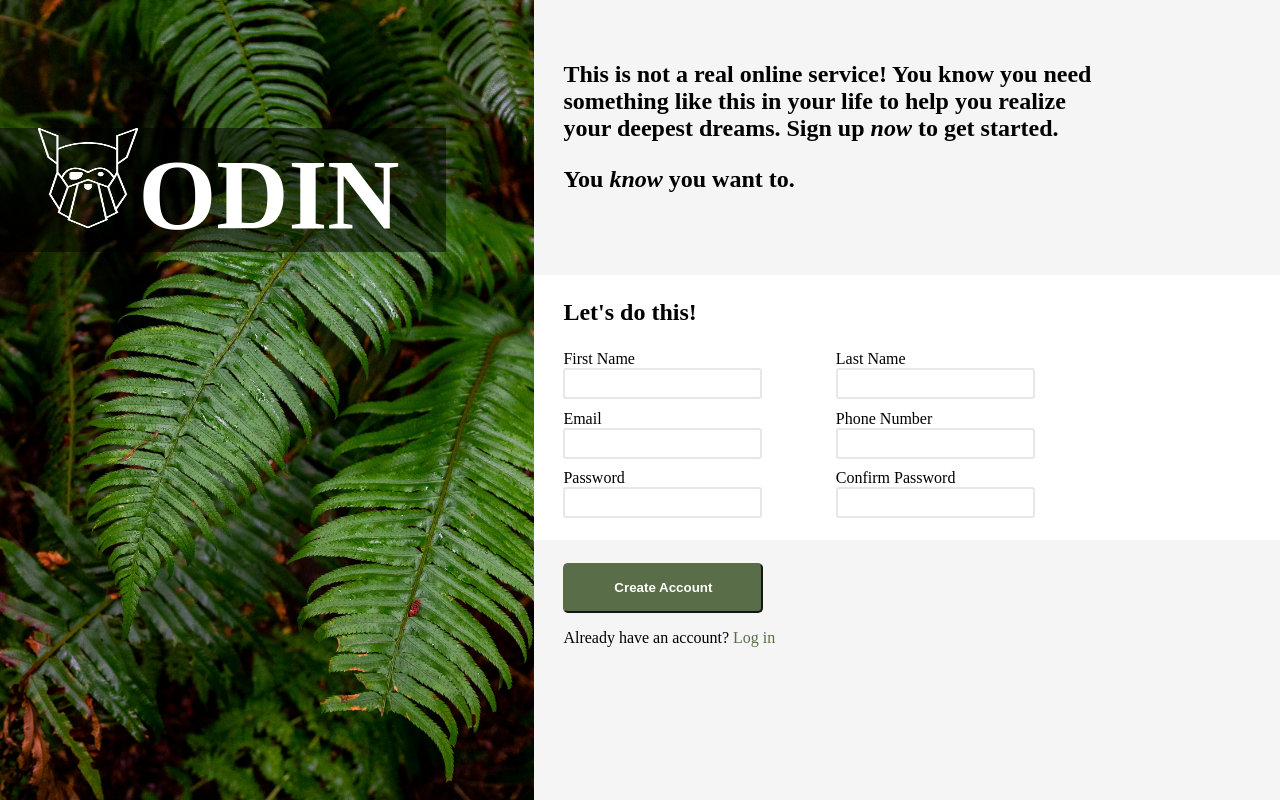
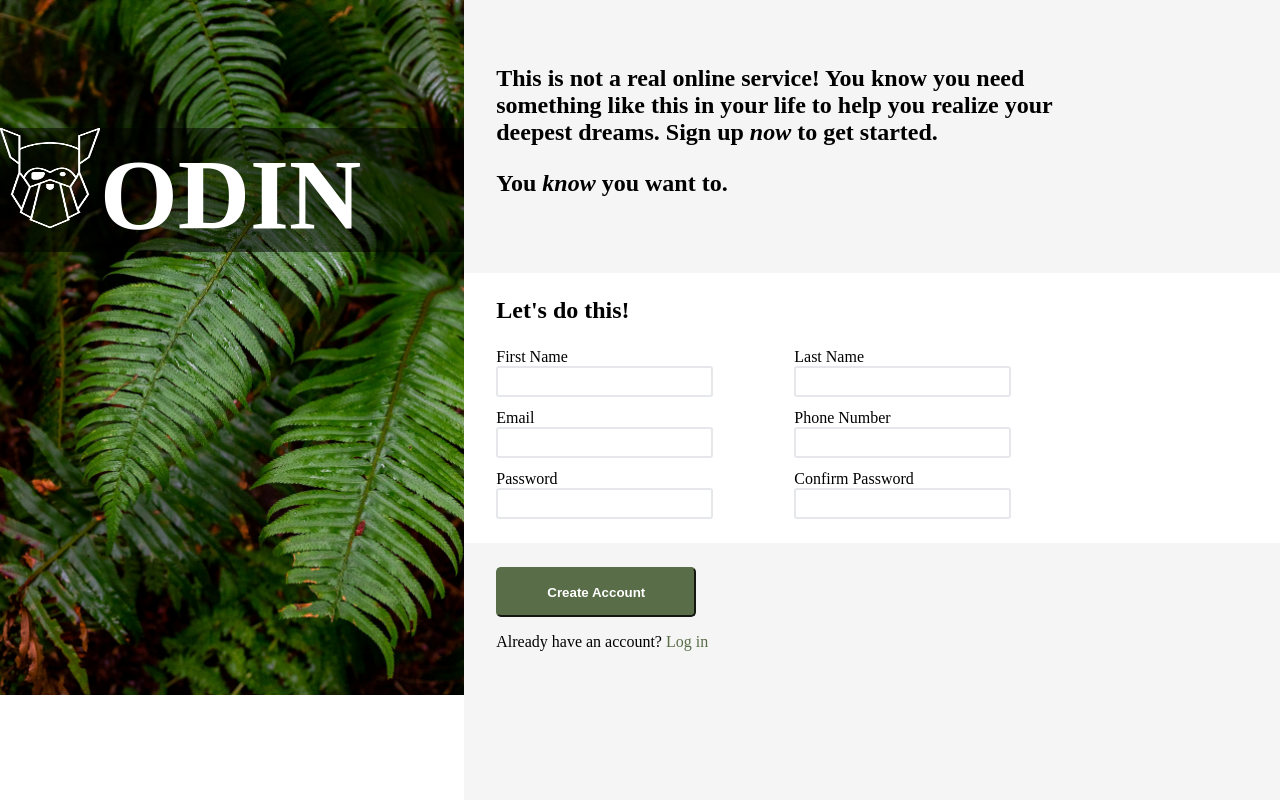
Before and after one commit to alisonsousa05/sign-up-form, a plain HTML site: page index.html in a window 1280 px wide. Drawn offline with Linux system fonts and the light colour scheme.

Commit message:
fix for github

```diff
--- a/index.html
+++ b/index.html
@@ -9,7 +9,7 @@
 <body>
     <div class="father">
         <div class="left-side">
-            <img src="green-photo.jpg" alt="green photo caraio kkkkkk">
+            <img src="green-photo.jpg" alt="green photo caraio kkkkkk" width="463.63" height="695.2">
             <div class="odin-logo"><img class="odin-photo" src="odin-lined.png" alt="odin" height="100" width="100"><div class="text-odin">ODIN</div></div>
         </div>
         <div class="right-side">
--- a/styles.css
+++ b/styles.css
@@ -11,6 +11,7 @@ body{
     /* width:31vw; */
     /* height:99.5vh; */
     display: flex;
+    width:463.63px;
     flex:1 1 0%;
 }
 .right-side{
@@ -117,9 +118,10 @@ input:invalid{
 .odin-logo{
     position:absolute;
     z-index: 1;
+    width:463.63px;
     margin-top: 10%;
-    padding-left: 3%;
-    padding-right: 3.6%;
+    /* padding-left: 3%;
+    padding-right: 3.6%; */
     font-weight: bold;
     font-size: 100px;
     color:white;
```
